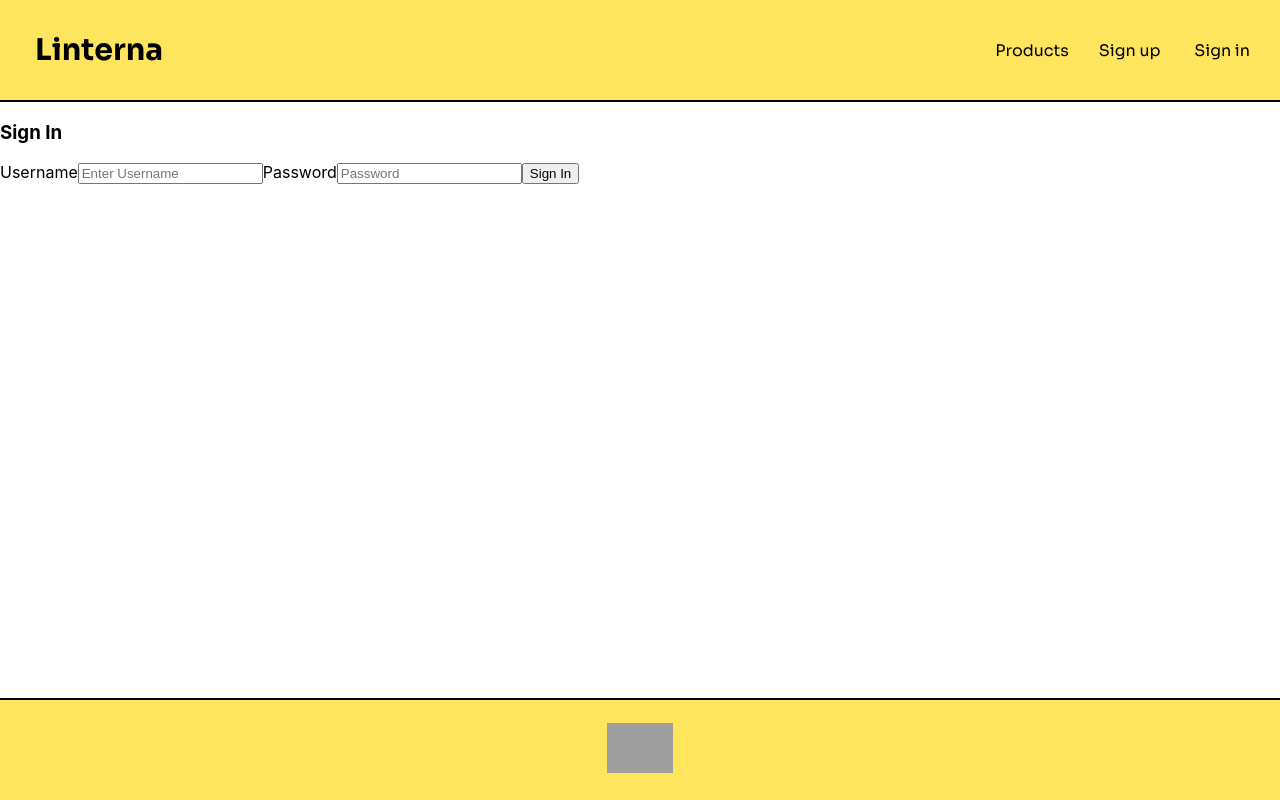
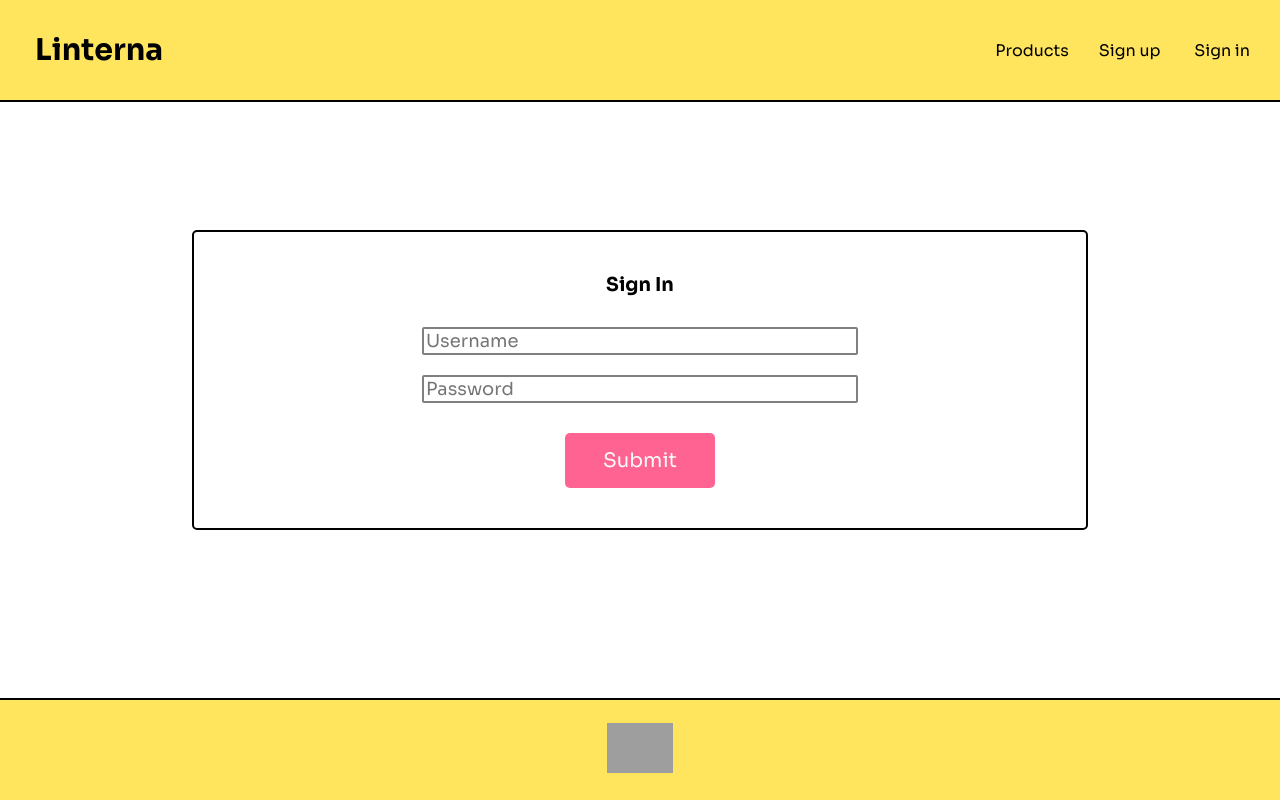
Before and after one commit to hrisso/lighting-project, a React (Create React App) app in the folder client/: page /sign-in in a window 1280 px wide. Built offline with nearby package versions, Linux system fonts and the light colour scheme; grey boxes are pictures that could not be loaded.

Commit message:
signin styled

```diff
--- a/client/src/screens/ProductDetail/ProductDetail.css
+++ b/client/src/screens/ProductDetail/ProductDetail.css
@@ -8,6 +8,10 @@
   margin: 20px;
   width: 25%;
   height: auto;
+}
+
+.detail {
+  margin: 20px;
 }
 
 .name,
--- a/client/src/screens/SignIn/SignIn.css
+++ b/client/src/screens/SignIn/SignIn.css
@@ -0,0 +1,44 @@
+.form-container {
+  display: flex;
+  flex-direction: column;
+  justify-content: center;
+  align-items: center;
+  margin: 10% 15%;
+  border: 2px solid black;
+  border-radius: 5px;;
+}
+
+.sign-in-form {
+  display: flex;
+  flex-direction: column;
+  justify-content: center;
+  align-items: center;
+  width: 80%;
+}
+
+.form-container h3 {
+  font-family: 'Sora', sans-serif;
+  font-size: larger;
+  margin: 40px 10px 20px 10px;
+}
+
+.sign-in-form input{
+width: 60%;
+margin: 10px;
+border: 2px solid gray;
+border-radius: 2px;
+font-family: 'Sora', sans-serif;
+font-size: 18px;
+}
+
+.sign-in-form button {
+  background-color:#FF6392;
+  border-radius: 5px;
+  border: none;
+  font-family: 'Sora', sans-serif;
+  font-size: 20px;
+  color: #F9F9F9;
+  padding: 15px 20px;
+  margin: 20px 20px 40px 20px;
+  width: 150px;
+}
--- a/client/src/screens/SignIn/SignIn.jsx
+++ b/client/src/screens/SignIn/SignIn.jsx
@@ -52,7 +52,7 @@ const SignIn = (props) => {
                 </button>
             )
         } else {
-            return <button type="submit">Sign In</button>
+            return <button type="submit">Submit</button>
         }
     }
 
@@ -62,17 +62,15 @@ const SignIn = (props) => {
       <Layout>
         <div className="form-container">
             <h3>Sign In</h3>
-            <form onSubmit={onSignIn}>
-                <label>Username</label>
+            <form className="sign-in-form" onSubmit={onSignIn}>
                 <input
                     required
                     type="text"
                     name="username"
                     value={username}
-                    placeholder="Enter Username"
+                    placeholder="Username"
                     onChange={handleChange}
                 />
-                <label>Password</label>
                 <input
                     required
                     name="password"
```
